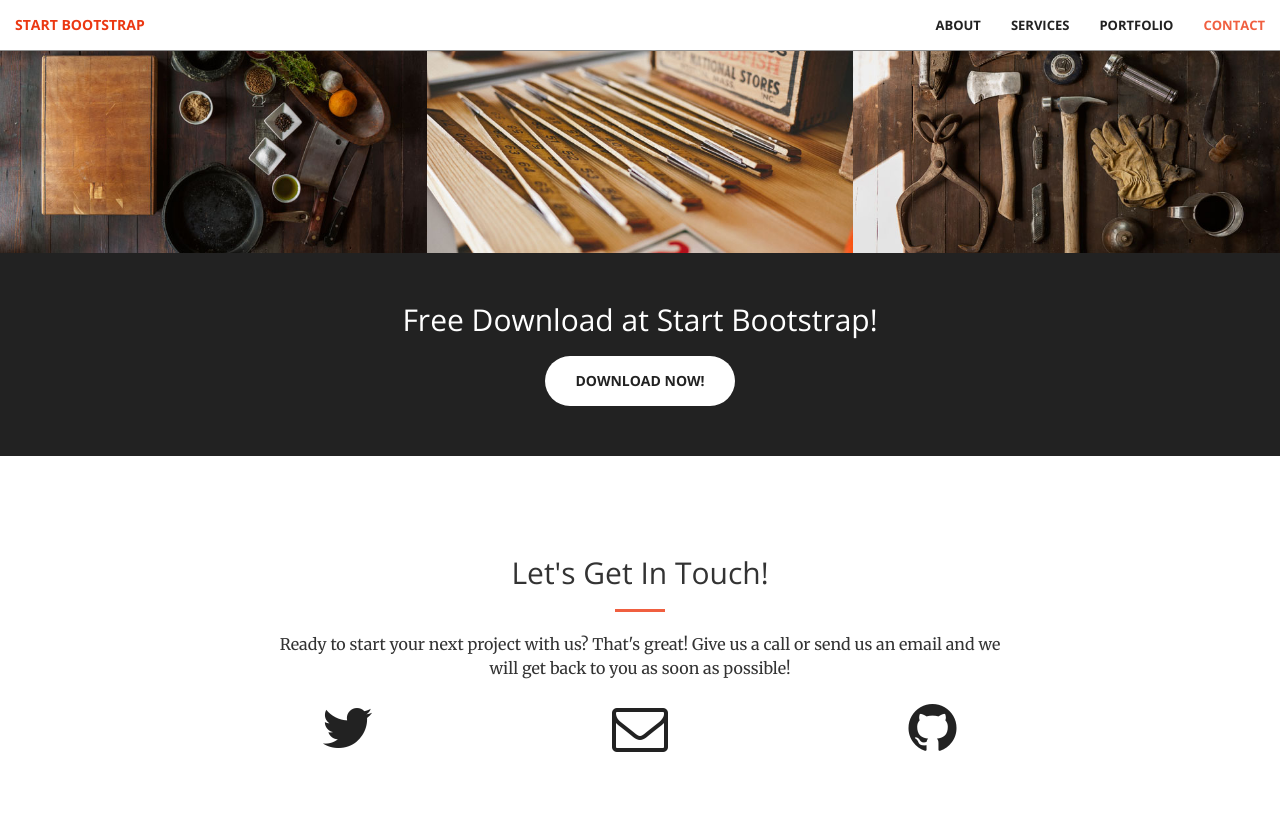
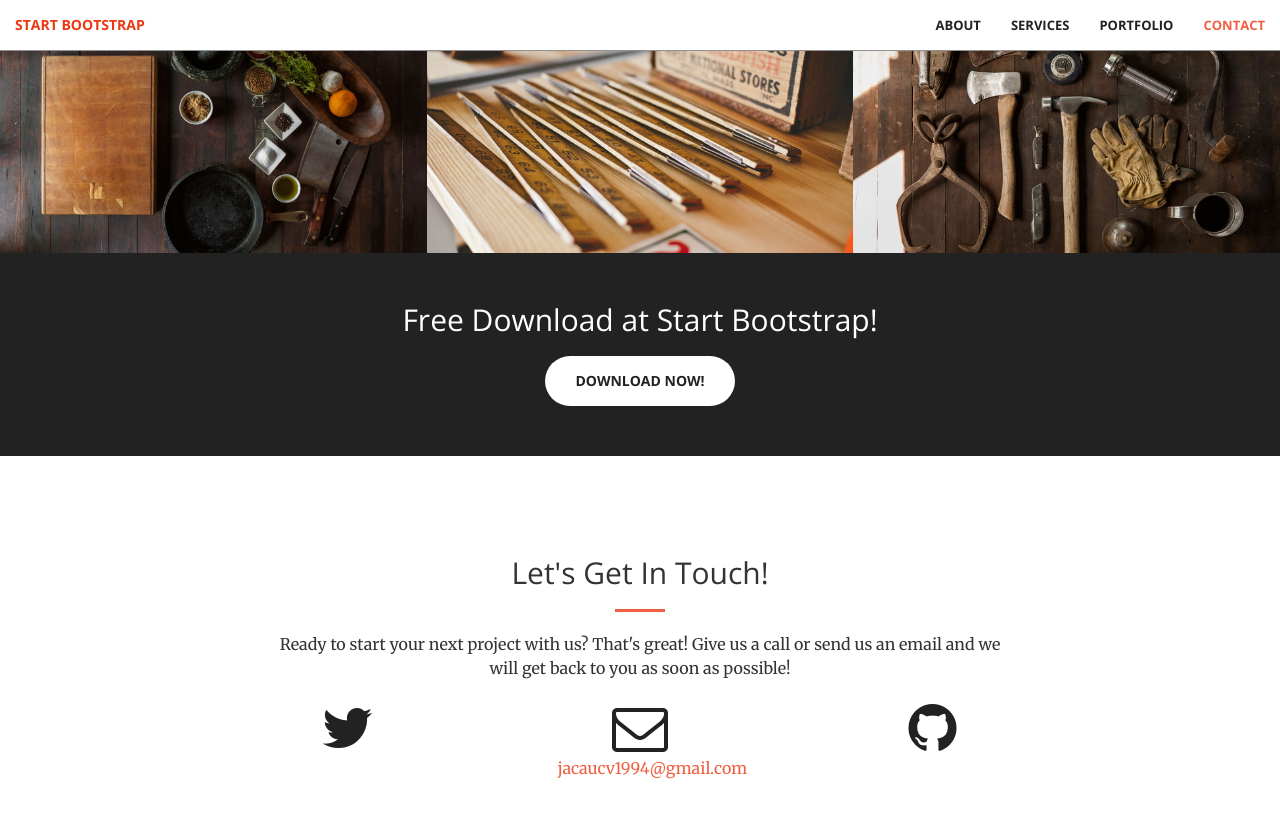
Before and after one commit to ja-castillo25/ja-castillo25.github.io, a Jekyll site: the page built from index.html, in a window 1280 px wide and 900 px high, scrolled down 1981 px. Shown: the top 818 px of the window. Built offline with Jekyll 4.4.1, drawn with Linux system fonts in a browser that asks for light colours.

Commit message:
modifique la configuracion .yml

```diff
--- a/_config.yml
+++ b/_config.yml
@@ -1,6 +1,6 @@
 # Site settings
-title:
-email:
+title: Prueba
+email: jacaucv1994@gmail.com
 description: > # this means to ignore newlines until "baseurl:"
 baseurl: "" # the subpath of your site, e.g. /blog/
 url: "" # the base hostname & protocol for your site
```
